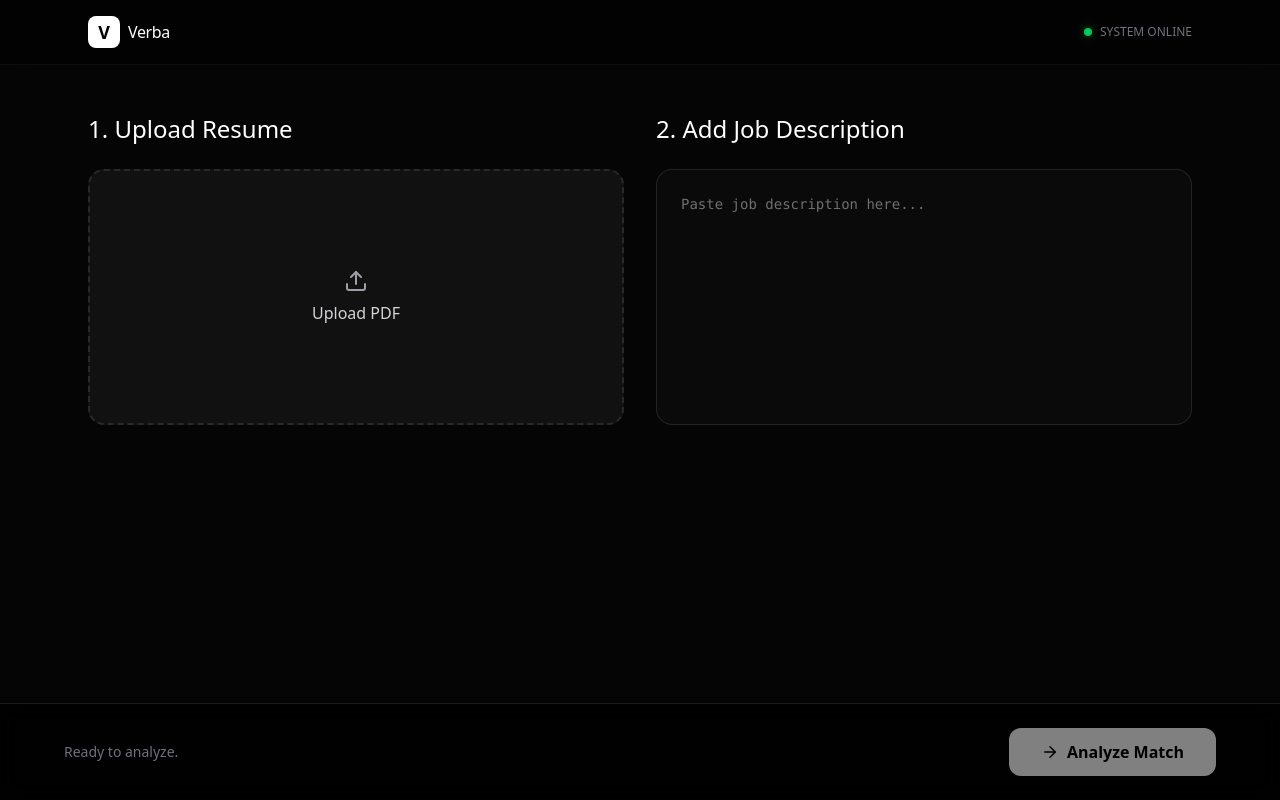
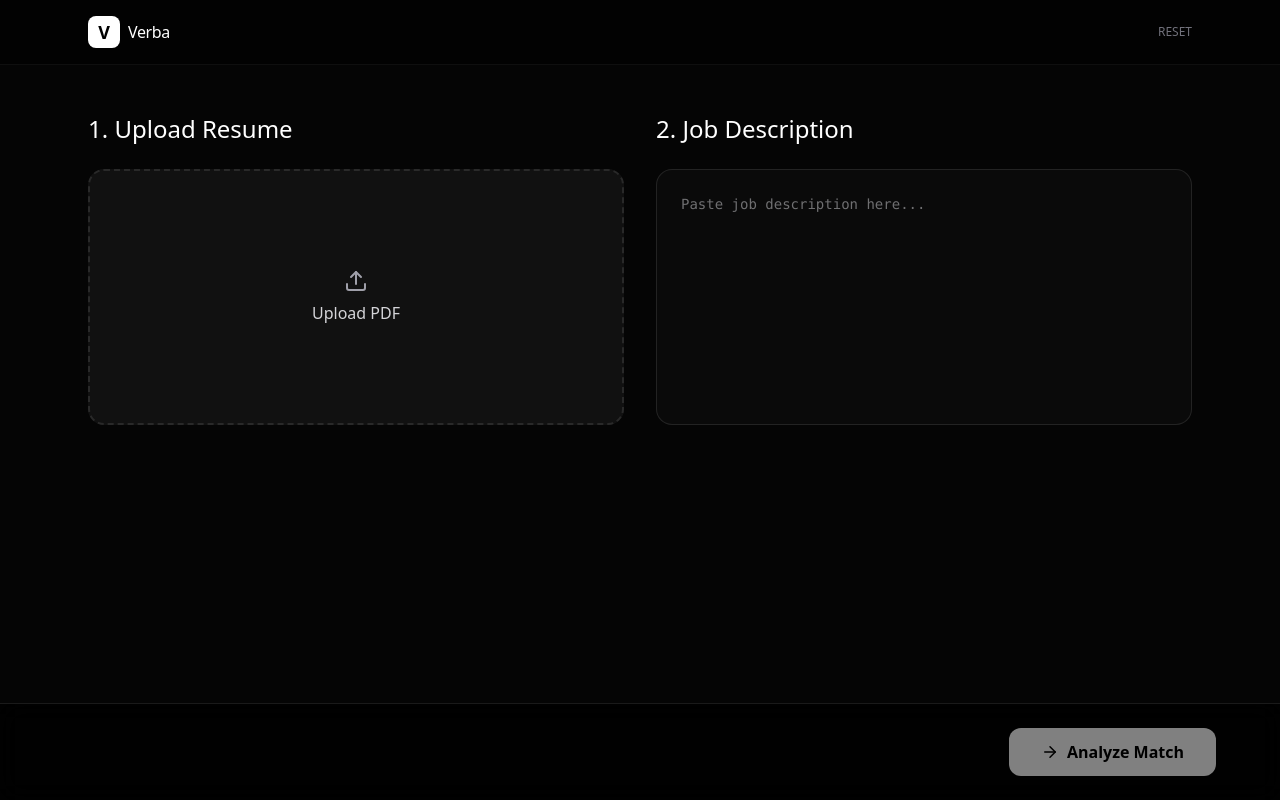
Before and after one commit to Nisinii/Verba, a React (Vite) app in the folder client/: page / in a window 1280 px wide. Built offline with nearby package versions, Linux system fonts and the light colour scheme.

Commit message:
Updated app.jsx to display the results in a more professional way

```diff
--- a/client/src/App.tsx
+++ b/client/src/App.tsx
@@ -1,17 +1,24 @@
 import { useState } from 'react';
 import axios from 'axios';
-import { Upload, Briefcase, ArrowRight, CheckCircle2, Loader2, AlertCircle, Bot } from 'lucide-react';
+import { Upload, Briefcase, ArrowRight, CheckCircle2, Loader2, AlertCircle, Bot, XCircle } from 'lucide-react';
+
+// Define the shape of our data
+interface AnalysisResult {
+  match_score: number;
+  summary: string;
+  missing_skills: string[];
+  good_match: string[];
+}
 
 function App() {
   const [resumeText, setResumeText] = useState<string>("");
   const [jobDesc, setJobDesc] = useState<string>("");
   const [fileName, setFileName] = useState<string>("");
+  const [status, setStatus] = useState<string>("idle");
 
-  // States: idle -> uploading -> success (resume ready) -> analyzing -> done
-  const [status, setStatus] = useState<string>("idle");
-  const [result, setResult] = useState<string>("");
+  // Store the parsed JSON result here
+  const [result, setResult] = useState<AnalysisResult | null>(null);
 
-  // 1. Handle File Upload
   const handleFileUpload = async (event: React.ChangeEvent<HTMLInputElement>) => {
     const file = event.target.files?.[0];
     if (!file) return;
@@ -23,9 +30,7 @@ function App() {
     formData.append("file", file);
 
     try {
-      const response = await axios.post("http://127.0.0.1:8000/extract-resume", formData, {
-        headers: { "Content-Type": "multipart/form-data" },
-      });
+      const response = await axios.post("http://127.0.0.1:8000/extract-resume", formData);
       setResumeText(response.data.full_text);
       setStatus("success");
     } catch (error) {
@@ -34,10 +39,8 @@ function App() {
     }
   };
 
-  // 2. Handle Analysis
   const handleAnalyze = async () => {
     if (!resumeText || !jobDesc) return;
-
     setStatus("analyzing");
 
     try {
@@ -46,7 +49,7 @@ function App() {
         job_desc: jobDesc
       });
 
-      // We get a JSON string from Gemini, let's just show it raw for today
+      // The backend now returns a JSON object directly
       setResult(response.data.analysis);
       setStatus("done");
 
@@ -54,6 +57,13 @@ function App() {
       console.error(error);
       setStatus("error");
     }
+  };
+
+  // Helper to get color based on score
+  const getScoreColor = (score: number) => {
+    if (score >= 80) return "text-green-400 border-green-500";
+    if (score >= 50) return "text-yellow-400 border-yellow-500";
+    return "text-red-400 border-red-500";
   };
 
   return (
@@ -68,31 +78,30 @@ function App() {
             </div>
             <span className="font-medium tracking-tight">Verba</span>
           </div>
-          <div className="flex items-center gap-2 text-xs font-medium text-zinc-500">
-             <div className="w-2 h-2 rounded-full bg-green-500 shadow-[0_0_10px_rgba(34,197,94,0.5)]"></div>
-             SYSTEM ONLINE
-          </div>
+          <button onClick={() => window.location.reload()} className="text-xs font-medium text-zinc-500 hover:text-white transition">
+             RESET
+          </button>
         </div>
       </header>
 
-      {/* MAIN CONTENT GRID */}
-      <main className="max-w-6xl mx-auto px-6 py-12 grid grid-cols-1 md:grid-cols-2 gap-8">
+      {/* INPUT SECTION (Hide when done) */}
+      {status !== 'done' && (
+        <main className="max-w-6xl mx-auto px-6 py-12 grid grid-cols-1 md:grid-cols-2 gap-8 animate-in fade-in duration-500">
 
-        {/* LEFT COLUMN: RESUME */}
+          {/* UPLOAD */}
           <section className="space-y-6">
             <h2 className="text-2xl font-light">1. Upload Resume</h2>
             <div className={`relative border-2 border-dashed rounded-2xl h-64 flex flex-col items-center justify-center gap-4 transition-all group overflow-hidden
-            ${status === 'success' || status === 'analyzing' || status === 'done' ? 'border-green-500/50 bg-green-500/5' : 'border-white/10 bg-white/5'}`}
+              ${status === 'success' || status === 'analyzing' ? 'border-green-500/50 bg-green-500/5' : 'border-white/10 bg-white/5'}`}
             >
               <input type="file" accept=".pdf" onChange={handleFileUpload} className="absolute inset-0 w-full h-full opacity-0 cursor-pointer z-10" />
-
-            {status === 'uploading' ? (
-              <Loader2 className="animate-spin text-blue-400" size={32} />
-            ) : status === 'success' || status === 'analyzing' || status === 'done' ? (
+              {status === 'success' || status === 'analyzing' ? (
                 <div className="text-center">
                   <CheckCircle2 className="mx-auto text-green-400 mb-2" size={32} />
                   <p className="text-white">{fileName}</p>
                 </div>
+              ) : status === 'uploading' ? (
+                <Loader2 className="animate-spin text-blue-400" size={32} />
               ) : (
                 <div className="text-center">
                   <Upload className="mx-auto text-zinc-400 mb-2" size={24} />
@@ -102,9 +111,9 @@ function App() {
             </div>
           </section>
 
-        {/* RIGHT COLUMN: JOB DESC */}
+          {/* JOB DESC */}
           <section className="space-y-6">
-          <h2 className="text-2xl font-light">2. Add Job Description</h2>
+            <h2 className="text-2xl font-light">2. Job Description</h2>
             <textarea
               value={jobDesc}
               onChange={(e) => setJobDesc(e.target.value)}
@@ -112,42 +121,77 @@ function App() {
               placeholder="Paste job description here..."
             ></textarea>
           </section>
+        </main>
+      )}
+
+      {/* RESULTS DASHBOARD (Only shows when done) */}
+      {status === 'done' && result && (
+        <main className="max-w-4xl mx-auto px-6 py-12 animate-in fade-in slide-in-from-bottom-10 duration-700">
+
+          {/* SCORE CARD */}
+          <div className="flex flex-col md:flex-row gap-8 items-center bg-zinc-900/50 border border-white/10 p-8 rounded-3xl mb-8">
+            <div className={`w-32 h-32 rounded-full border-4 flex items-center justify-center ${getScoreColor(result.match_score)}`}>
+              <span className="text-4xl font-bold">{result.match_score}%</span>
+            </div>
+            <div className="flex-1 text-center md:text-left">
+              <h2 className="text-2xl font-bold text-white mb-2">Match Analysis</h2>
+              <p className="text-zinc-400 leading-relaxed">{result.summary}</p>
+            </div>
+          </div>
+
+          <div className="grid grid-cols-1 md:grid-cols-2 gap-8">
+            {/* MISSING SKILLS */}
+            <div className="bg-red-500/5 border border-red-500/20 p-6 rounded-2xl">
+              <div className="flex items-center gap-3 mb-4 text-red-400">
+                <AlertCircle size={24} />
+                <h3 className="font-bold">Missing Skills</h3>
+              </div>
+              <ul className="space-y-3">
+                {result.missing_skills.map((skill, i) => (
+                  <li key={i} className="flex items-center gap-2 text-zinc-300">
+                    <XCircle size={16} className="text-red-500/50" />
+                    {skill}
+                  </li>
+                ))}
+                {result.missing_skills.length === 0 && <li className="text-zinc-500 italic">No missing skills detected!</li>}
+              </ul>
+            </div>
+
+            {/* MATCHING SKILLS */}
+            <div className="bg-green-500/5 border border-green-500/20 p-6 rounded-2xl">
+               <div className="flex items-center gap-3 mb-4 text-green-400">
+                <CheckCircle2 size={24} />
+                <h3 className="font-bold">Good Match</h3>
+              </div>
+              <ul className="space-y-3">
+                {result.good_match.map((skill, i) => (
+                  <li key={i} className="flex items-center gap-2 text-zinc-300">
+                    <CheckCircle2 size={16} className="text-green-500/50" />
+                    {skill}
+                  </li>
+                ))}
+              </ul>
+            </div>
+          </div>
 
         </main>
-
-      {/* RESULTS AREA (Only shows when done) */}
-      {status === 'done' && (
-        <section className="max-w-6xl mx-auto px-6 pb-20 animate-in fade-in slide-in-from-bottom-10 duration-1000">
-           <div className="bg-zinc-900 border border-white/10 rounded-3xl p-8">
-              <div className="flex items-center gap-4 mb-6">
-                  <div className="w-12 h-12 bg-blue-600 rounded-full flex items-center justify-center">
-                      <Bot className="text-white" size={24}/>
-                  </div>
-                  <h3 className="text-2xl font-bold">Verba Analysis</h3>
-              </div>
-
-              {/* RAW JSON DISPLAY (For Day 3 Testing) */}
-              <div className="bg-black p-6 rounded-xl overflow-x-auto font-mono text-sm text-green-400 border border-white/5">
-                <pre>{result}</pre>
-              </div>
-           </div>
-        </section>
       )}
 
-      {/* ACTION BAR */}
+      {/* FOOTER ACTION */}
+      {status !== 'done' && (
         <div className="fixed bottom-0 left-0 w-full border-t border-white/10 bg-black/80 backdrop-blur-md p-6 z-50">
-        <div className="max-w-6xl mx-auto flex items-center justify-between">
-            <span className="text-zinc-500 text-sm">{status === 'analyzing' ? "Consulting Gemini AI..." : "Ready to analyze."}</span>
+          <div className="max-w-6xl mx-auto flex items-center justify-end">
               <button
                 onClick={handleAnalyze}
                 disabled={!resumeText || !jobDesc || status === 'analyzing'}
-              className="flex items-center gap-2 bg-white text-black px-8 py-3 rounded-xl font-bold hover:bg-zinc-200 transition-colors disabled:opacity-50 disabled:cursor-not-allowed"
+                className="flex items-center gap-2 bg-white text-black px-8 py-3 rounded-xl font-bold hover:bg-zinc-200 transition-colors disabled:opacity-50"
               >
                   {status === 'analyzing' ? <Loader2 className="animate-spin" /> : <ArrowRight size={18} />}
                   <span>{status === 'analyzing' ? "Analyzing..." : "Analyze Match"}</span>
               </button>
           </div>
         </div>
+      )}
 
     </div>
   );
```
Lines whose indentation alone changed are shown as unchanged.
